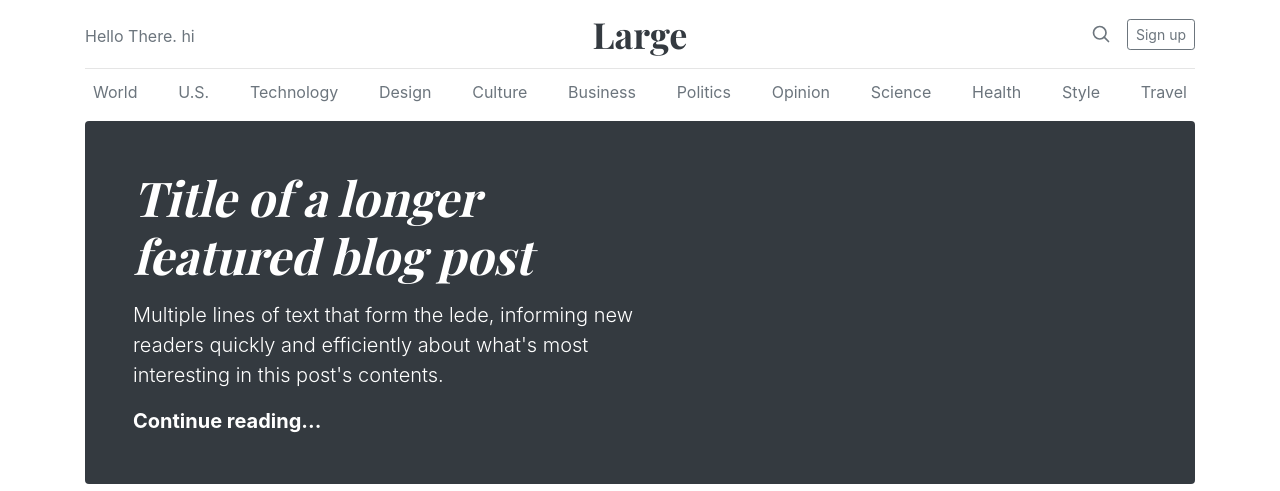
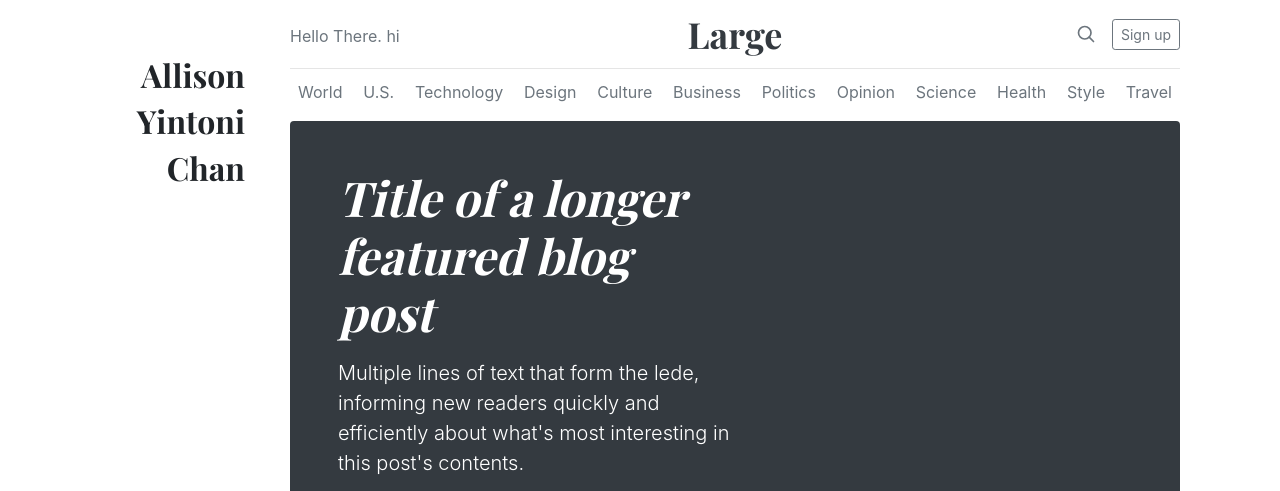
Before and after one commit to allisonychan/allisonychan.github.io, a plain HTML site: page index.html in a window 1280 px wide. Shown: the top 491 px of the page. Drawn offline with nearby package versions, Linux system fonts and the light colour scheme; a script that the page names is missing.

Commit message:
added allison left bar

```diff
--- a/blog.css
+++ b/blog.css
@@ -74,6 +74,15 @@ h1, h2, h3, h4, h5, h6 {
 .box-shadow { box-shadow: 0 .25rem .75rem rgba(0, 0, 0, .05); }
 
 /*
+ * Allison's name
+ */
+ .ml-1 {
+   margin-left: ($spacer * .25) !important;
+ }
+
+
+
+/*
  * Blog name and description
  */
 .blog-title {
--- a/index.html
+++ b/index.html
@@ -16,8 +16,25 @@
     <link href="https://fonts.googleapis.com/css?family=Playfair+Display:700,900" rel="stylesheet">
     <link href="blog.css" rel="stylesheet">
   </head>
+  <body>
+  <div class="container">
+  <div class="row">
+  <div class="col text-xl-right">
+    <h1 class="invisible">fsddf</h1>
 
-  <body>
+    <h2>
+    Allison
+    </h2>
+    <h2>
+    Yintoni
+    </h2>
+    <h2>
+    Chan
+    </h2>
+
+  </div>
+
+  <div class="col-10">
 
     <div class="container">
       <header class="blog-header py-3">
@@ -212,6 +229,10 @@
       </p>
     </footer>
 
+  </div>
+</div>
+</div>
+</body>
   <!-- Bootstrap core JavaScript
   ================================================== -->
   <!-- Placed at the end of the document so the pages load faster -->
@@ -227,5 +248,4 @@
       text: 'Thumbnail'
     });
   </script>
-  </body>
 </html>
```
Lines whose indentation alone changed are shown as unchanged.
